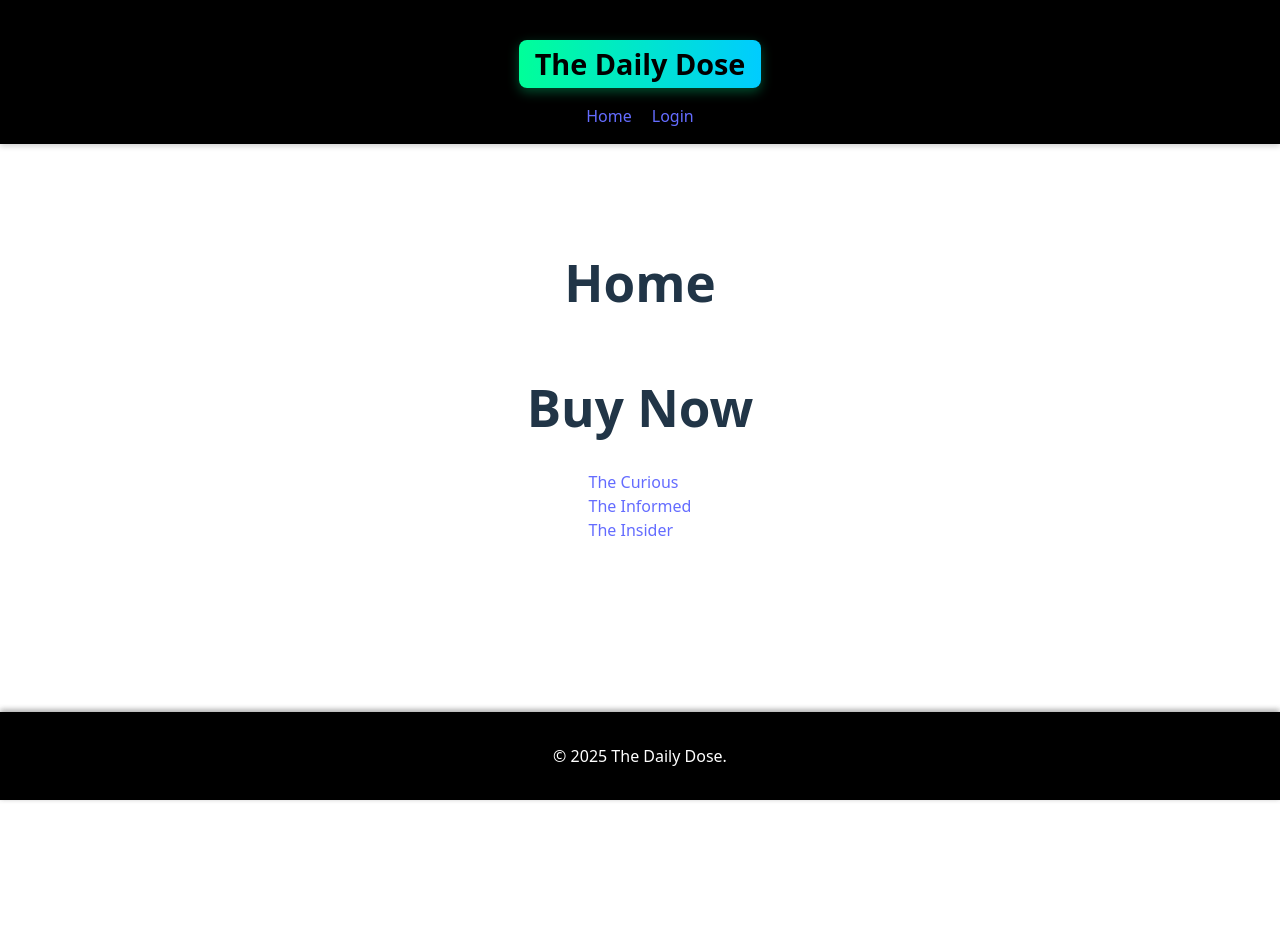
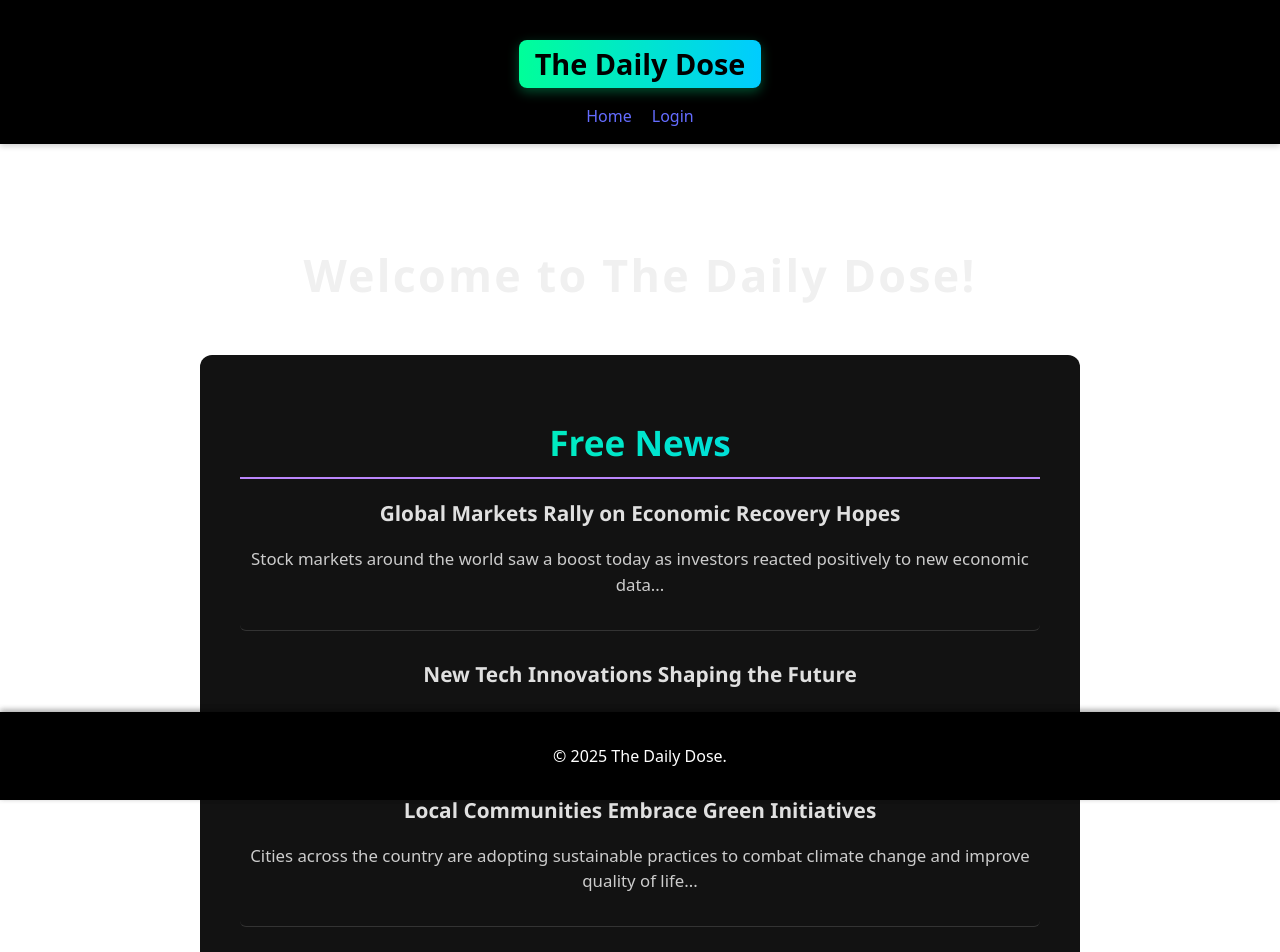
Before and after one commit to Medieinstitutet/fsu24d-systemutveckling-e-handel-f-r-prenumerationer-squad-twelve, a React (Vite) app in the folder frontend/: page / in a window 1280 px wide. Shown: the top 952 px of the page. Before the commit the page ends 800 px from the top, so only its background shows below. Built offline with nearby package versions, Linux system fonts and the light colour scheme.

Commit message:
added some info.RN

```diff
--- a/frontend/pages/BuyNow.tsx
+++ b/frontend/pages/BuyNow.tsx
@@ -6,9 +6,9 @@ const BuyNow = () => (
   <>
     <h1>Buy Now</h1>
     <nav className="navcontainer">
-      <Link to="/TheCurious">The Curious</Link>
-      <Link to="/TheInformed">The Informed</Link>
-      <Link to="/TheInsider">The Insider</Link>
+      <Link to="/TheCurious">The Curious - 100$</Link>
+      <Link to="/TheInformed">The Informed - 200$</Link>
+      <Link to="/TheInsider">The Insider - 300$</Link>
     </nav>
     <Footer />
   </>
--- a/frontend/pages/Home.tsx
+++ b/frontend/pages/Home.tsx
@@ -4,12 +4,52 @@ import BuyNow from "./BuyNow";
 import "../styles/headercontainer.css";
 import "../styles/footercontainer.css";
 import "../styles/maincontainer.css";
+import "../styles/home.css";
+
+const freeNews = [
+  {
+    id: 1,
+    title: "Global Markets Rally on Economic Recovery Hopes",
+    snippet:
+      "Stock markets around the world saw a boost today as investors reacted positively to new economic data...",
+  },
+  {
+    id: 2,
+    title: "New Tech Innovations Shaping the Future",
+    snippet:
+      "From AI to renewable energy, new technologies are transforming industries faster than ever before...",
+  },
+  {
+    id: 3,
+    title: "Local Communities Embrace Green Initiatives",
+    snippet:
+      "Cities across the country are adopting sustainable practices to combat climate change and improve quality of life...",
+  },
+];
 
 const Home = () => (
   <>
     <Header />
     <div className="main-container">
-      <h1>Home</h1>
+      <h1 className="home-title">Welcome to The Daily Dose!</h1>
+
+      <section className="free-news-section">
+        <h2 className="free-news-heading">Free News</h2>
+        <ul className="free-news-list">
+          {freeNews.map(({ id, title, snippet }) => (
+            <li key={id} className="free-news-item">
+              <strong className="news-title">{title}</strong>
+              <p className="news-snippet">{snippet}</p>
+            </li>
+          ))}
+        </ul>
+      </section>
+
+      <p className="home-description">
+        Stay updated with the latest news, carefully selected and delivered just
+        for you. Choose from our simple plans to get the news you want.
+      </p>
+
       <BuyNow />
     </div>
     <Footer />
--- /dev/null
+++ b/frontend/pages/PlanSelector.tsx
@@ -0,0 +1,24 @@
+import React from "react";
+import { useNavigate, useLocation } from "react-router-dom";
+
+const PlanSelector = () => {
+  const navigate = useNavigate();
+  const location = useLocation();
+
+  const handleChange = (e: React.ChangeEvent<HTMLSelectElement>) => {
+    const path = e.target.value;
+    if (path) {
+      navigate(path);
+    }
+  };
+
+  return (
+    <select onChange={handleChange} value={location.pathname}>
+      <option value="/TheCurious">The Curious</option>
+      <option value="/TheInformed">The Informed</option>
+      <option value="/TheInsider">The Insider</option>
+    </select>
+  );
+};
+
+export default PlanSelector;
--- a/frontend/pages/TheCurious.tsx
+++ b/frontend/pages/TheCurious.tsx
@@ -1,5 +1,7 @@
 import Footer from "./Footer";
 import Header from "./Header";
+import PlanSelector from "./PlanSelector";
+import "../styles/planselector.css";
 
 const TheCurious = () => {
   const handleBuyNow = () => {
@@ -11,7 +13,17 @@ const TheCurious = () => {
     <>
       <Header />
       <div className="main-container">
+        <PlanSelector />
         <h1>Buy Now - TheCurious</h1>
+        <p className="plan-description">
+          For just $100, The Curious plan offers essential news updates to keep
+          you informed about the most important events worldwide. Perfect for
+          those who want a quick overview and stay connected without getting
+          overwhelmed. You'll receive carefully curated headlines and summaries
+          delivered regularly so you never miss out on key stories.
+        </p>
+
+        <p>$100 Get basic news updates to stay in the loop.</p>
         <button onClick={handleBuyNow}>Buy Now</button>
       </div>
       <Footer />
--- a/frontend/pages/TheInformed.tsx
+++ b/frontend/pages/TheInformed.tsx
@@ -1,6 +1,8 @@
 import Footer from "./Footer";
 import "../styles/headercontainer.css";
 import Header from "./Header";
+import PlanSelector from "./PlanSelector";
+import "../styles/planselector.css";
 
 const TheInformed = () => {
   const handleBuyNow = () => {
@@ -12,7 +14,17 @@ const TheInformed = () => {
     <>
       <Header />
       <div className="main-container">
+        <PlanSelector />
         <h1>Buy Now - TheInformed</h1>
+        <p className="plan-description">
+          At $200, The Informed plan dives deeper with detailed news reports and
+          expert insights. Ideal for readers who want more context, analysis,
+          and background to understand the bigger picture behind the headlines.
+          You'll get comprehensive coverage of current affairs, helping you make
+          well-informed decisions in your daily life.
+        </p>
+
+        <p>$200 Receive more detailed news and insights.</p>
         <button onClick={handleBuyNow}>Buy Now</button>
       </div>
       <Footer />
--- a/frontend/pages/TheInsider.tsx
+++ b/frontend/pages/TheInsider.tsx
@@ -1,6 +1,8 @@
 import Footer from "./Footer";
 import "../styles/headercontainer.css";
 import Header from "./Header";
+import PlanSelector from "./PlanSelector";
+import "../styles/planselector.css";
 
 const TheInsider = () => {
   const handleBuyNow = () => {
@@ -12,7 +14,18 @@ const TheInsider = () => {
     <>
       <Header />
       <div className="main-container">
+        <PlanSelector />
         <h1>Buy Now - TheInsider</h1>
+        <p className="plan-description">
+          For $300, The Insider plan provides full access to all news plus
+          exclusive content available only to insiders. Gain in-depth reports,
+          special interviews, and unique perspectives that you won’t find
+          anywhere else. This plan is tailored for those who want to be truly
+          ahead, with premium insights and insider knowledge at their
+          fingertips.
+        </p>
+
+        <p>$300 Access all news plus exclusive content only for insiders.</p>
         <button onClick={handleBuyNow}>Buy Now</button>
       </div>
       <Footer />
--- /dev/null
+++ b/frontend/styles/home.css
@@ -0,0 +1,71 @@
+.home-title {
+  font-size: 2.8rem;
+  margin-bottom: 1.5rem;
+  font-weight: 700;
+  color: #f0f0f0;
+  text-align: center;
+  font-family: 'Segoe UI', Tahoma, Geneva, Verdana, sans-serif;
+  letter-spacing: 0.05em;
+}
+
+.free-news-section {
+  margin: 2rem auto;
+  background-color: #121212;
+  padding: 2rem 2.5rem;
+  border-radius: 12px;
+  max-width: 800px;
+  box-shadow: 0 4px 15px rgba(255, 255, 255, 0.1);
+}
+.free-news-heading {
+  font-size: 2.2rem;
+  margin-bottom: 1.2rem;
+  border-bottom: 2px solid #bb86fc;
+  padding-bottom: 0.5rem;
+  font-weight: 600;
+  font-family: 'Segoe UI', Tahoma, Geneva, Verdana, sans-serif;
+
+  background: linear-gradient(to right, #00ff99, #00ccff);
+  -webkit-background-clip: text;
+  background-clip: text;
+  -webkit-text-fill-color: transparent;
+  color: transparent;
+}
+
+.free-news-list {
+  list-style-type: none;
+  padding-left: 0;
+}
+
+.free-news-item {
+  margin-bottom: 1.8rem;
+  padding-bottom: 1rem;
+  border-bottom: 1px solid #333;
+  transition: background-color 0.3s ease;
+  border-radius: 6px;
+}
+
+
+
+.news-title {
+  font-weight: 700;
+  font-size: 1.3rem;
+  color: #e0e0e0;
+  margin-bottom: 0.4rem;
+  font-family: 'Segoe UI', Tahoma, Geneva, Verdana, sans-serif;
+}
+
+.news-snippet {
+  font-size: 1.05rem;
+  color: #ccc;
+  line-height: 1.5;
+}
+
+.home-description {
+  margin: 2rem auto 0;
+  max-width: 600px;
+  font-size: 1.15rem;
+  color: #ddd;
+  text-align: center;
+  font-family: 'Segoe UI', Tahoma, Geneva, Verdana, sans-serif;
+  line-height: 1.6;
+}
--- a/frontend/styles/maincontainer.css
+++ b/frontend/styles/maincontainer.css
@@ -17,6 +17,10 @@
   display: flex;
   flex-direction: column;
   text-align: left;
+  border: 1px solid black;
+  border-radius: 5px;
+  background-color: black;
+  padding: 20px;
 }
 
 .createform {
--- /dev/null
+++ b/frontend/styles/planselector.css
@@ -0,0 +1,12 @@
+.plan-description {
+  font-size: 1.15rem;
+  line-height: 1.6;
+  color: #f0f0f0;
+  max-width: 700px;
+  margin: 1.5rem auto 2rem;
+  font-family: 'Segoe UI', Tahoma, Geneva, Verdana, sans-serif;
+  background-color: #333;
+  padding: 1.5rem 2rem;
+  border-radius: 8px;
+  box-shadow: 0 3px 8px rgba(0, 0, 0, 0.5);
+}
```
